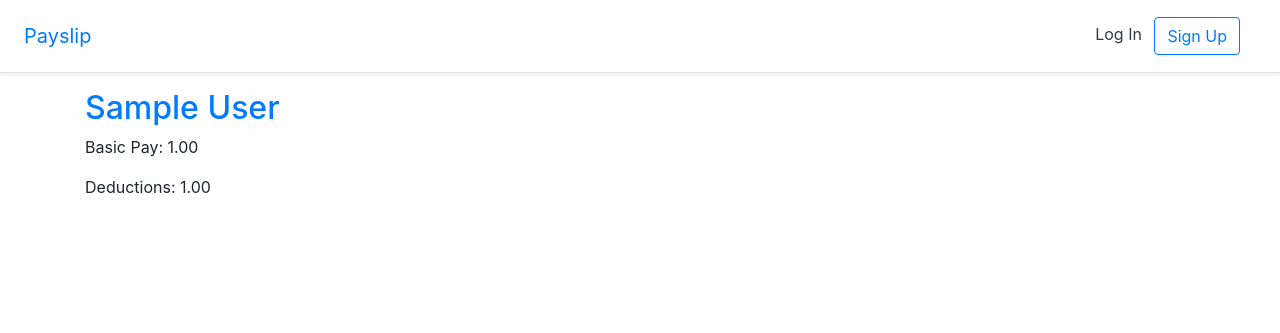
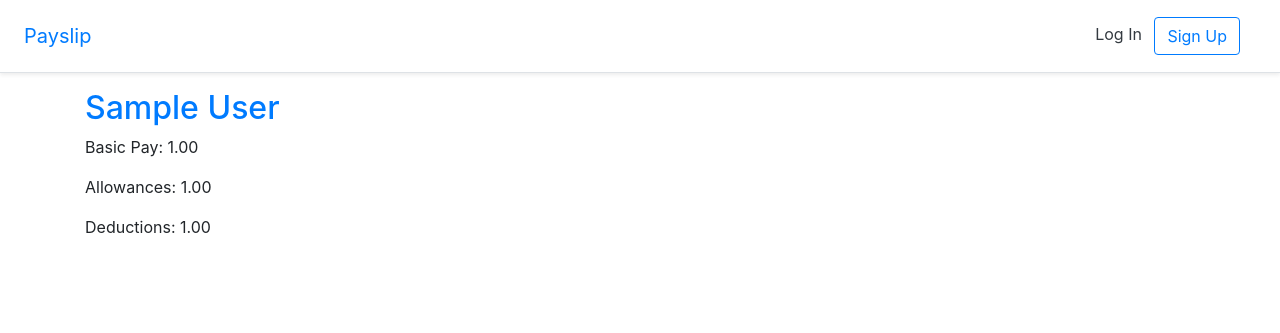
Before and after one commit to Guyodub/Payslip-Generation-System, a Django app: page /payslips/1 in a window 1280 px wide. Shown: the top 333 px of the page. Run offline with Django 3.2, Linux system fonts and the light colour scheme; tables that the repository leaves empty hold one stand-in row (Sample ...); some libraries are stand-ins or nearby versions.

Commit message:
add changes to pay_detail.html

```diff
--- a/templates/payslips/pay_detail.html
+++ b/templates/payslips/pay_detail.html
@@ -6,6 +6,7 @@
 <div class="pay-detail">
 <h2><a href="">{{ pay.jobTitle}}</a></h2>
 <p>Basic Pay: {{ pay.basicPay }}</p>
+<p>Allowances: {{ pay.allowances }}</p>
 <p>Deductions: {{ pay.deductions }}</p>
 </div>
 {% endblock content %}
```
